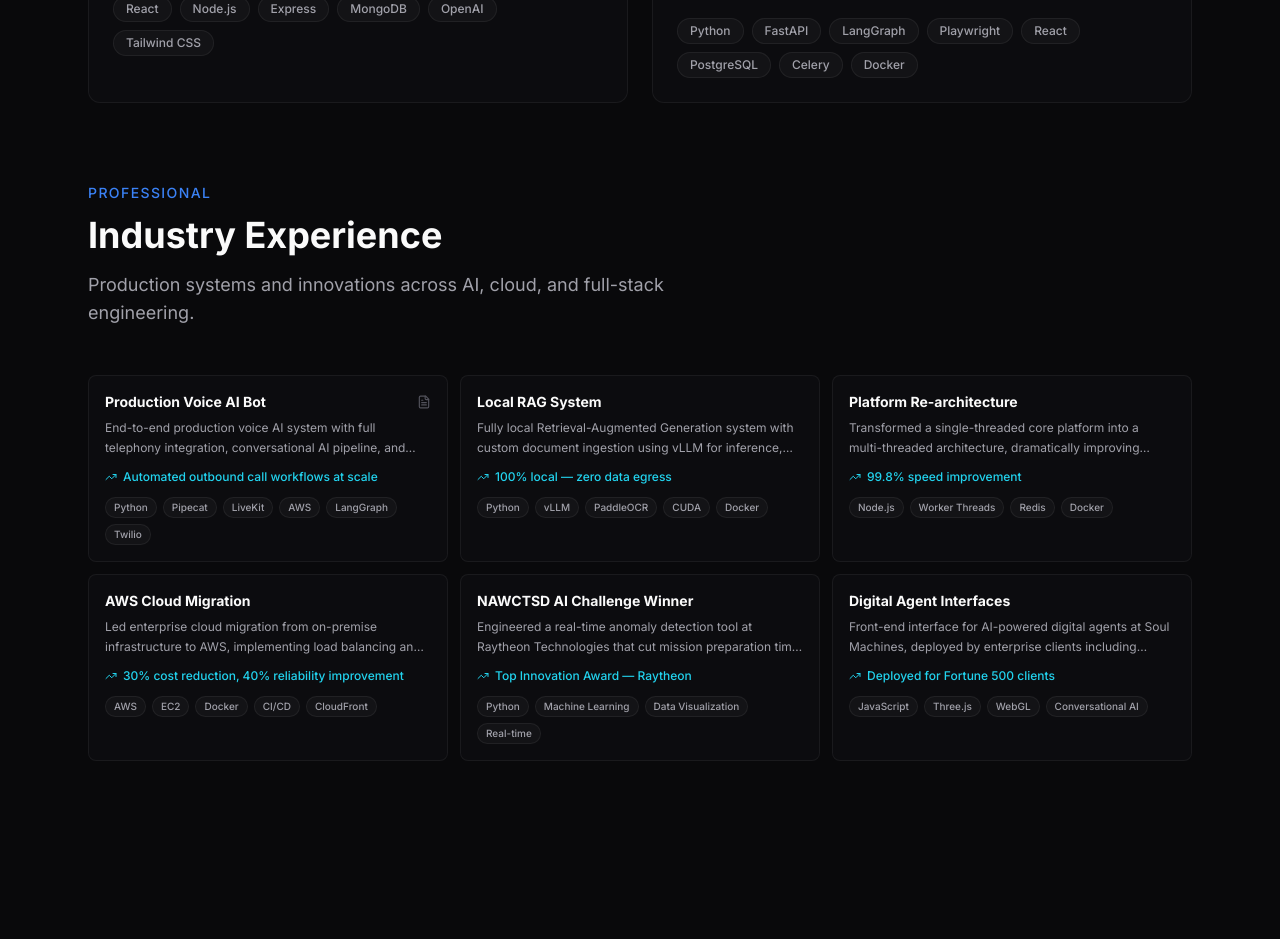
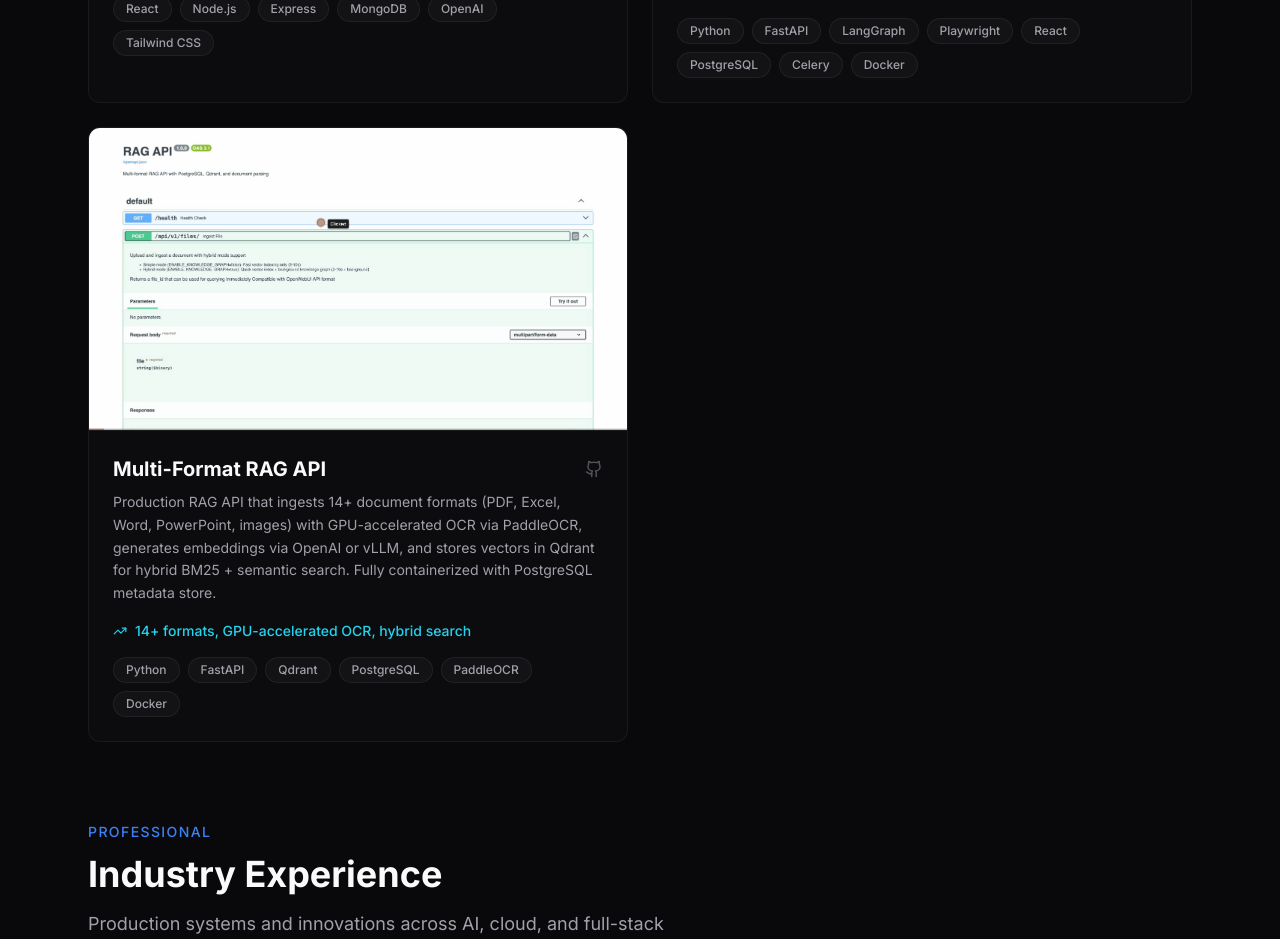
Before and after one commit to Andymendez100/Portfolio, a React (Vite) app: page / in a window 1280 px wide. Shown: the part 5860-6799 px from the top of the page. Built offline with nearby package versions, Linux system fonts and the light colour scheme.

Commit message:
Add Multi-Format RAG API project to portfolio
Replace professional "Local RAG System" entry with personal project
linking to the public GitHub repo. Includes demo GIF showing Swagger
UI with live document upload and semantic query.

```diff
--- a/src/data/projects.ts
+++ b/src/data/projects.ts
@@ -35,6 +35,15 @@ export const personalProjects: PersonalProject[] = [
     image: "/agent-factory-demo.gif",
     github: "https://github.com/Andymendez100/Agent-Factory",
   },
+  {
+    title: "Multi-Format RAG API",
+    description:
+      "Production RAG API that ingests 14+ document formats (PDF, Excel, Word, PowerPoint, images) with GPU-accelerated OCR via PaddleOCR, generates embeddings via OpenAI or vLLM, and stores vectors in Qdrant for hybrid BM25 + semantic search. Fully containerized with PostgreSQL metadata store.",
+    tech: ["Python", "FastAPI", "Qdrant", "PostgreSQL", "PaddleOCR", "Docker"],
+    impact: "14+ formats, GPU-accelerated OCR, hybrid search",
+    image: "/projects/rag-demo.gif",
+    github: "https://github.com/Andymendez100/rag",
+  },
 ];
 
 export const professionalProjects: ProfessionalProject[] = [
@@ -45,13 +54,6 @@ export const professionalProjects: ProfessionalProject[] = [
     tech: ["Python", "Pipecat", "LiveKit", "AWS", "LangGraph", "Twilio"],
     impact: "Automated outbound call workflows at scale",
     article: "https://medium.com/p/5cf0886f3c32",
-  },
-  {
-    title: "Local RAG System",
-    description:
-      "Fully local Retrieval-Augmented Generation system with custom document ingestion using vLLM for inference, PaddleOCR for document processing, and CUDA acceleration. Zero data leaves the network.",
-    tech: ["Python", "vLLM", "PaddleOCR", "CUDA", "Docker"],
-    impact: "100% local — zero data egress",
   },
   {
     title: "Platform Re-architecture",
```
Also changed, not shown: public/projects/rag-demo.gif (added).
